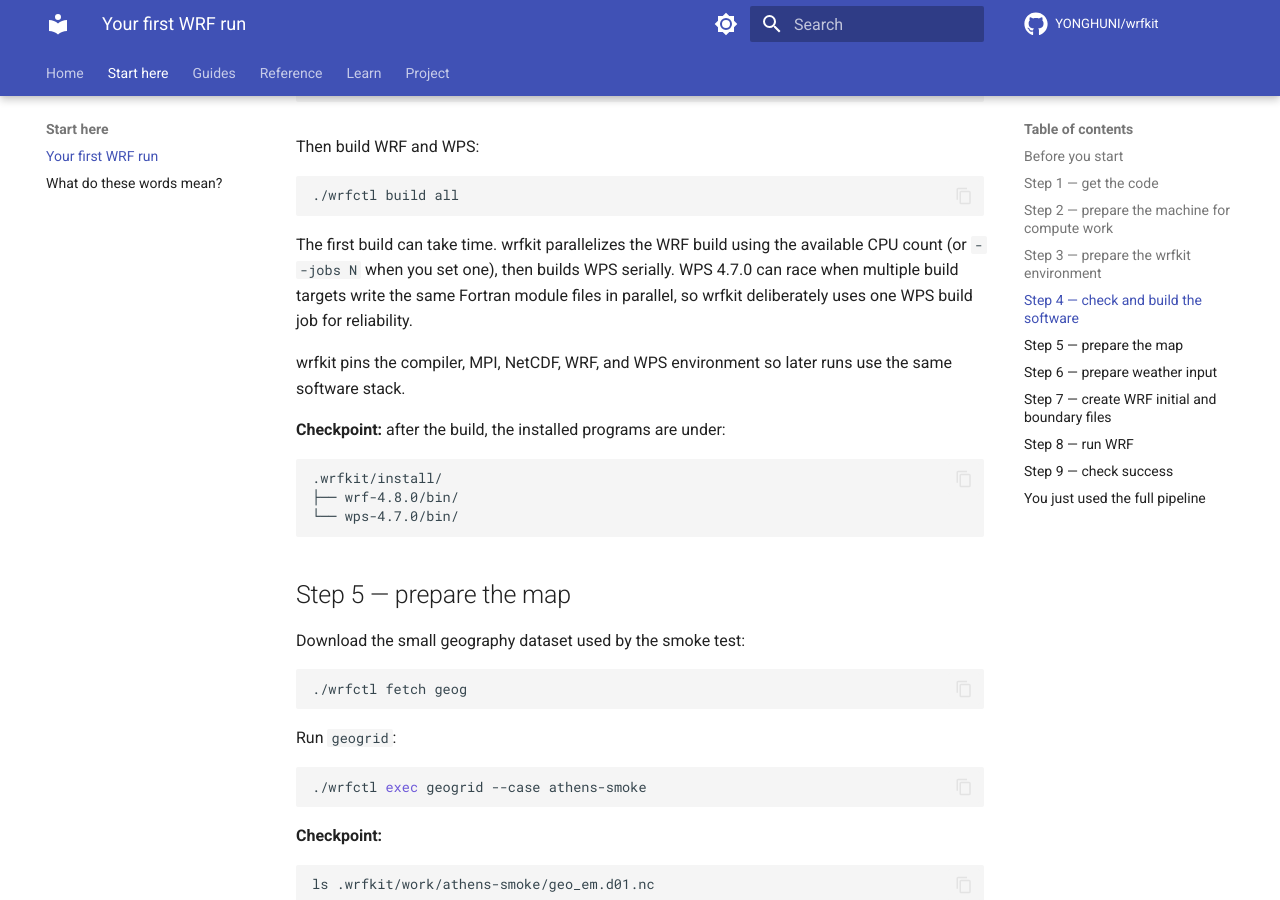
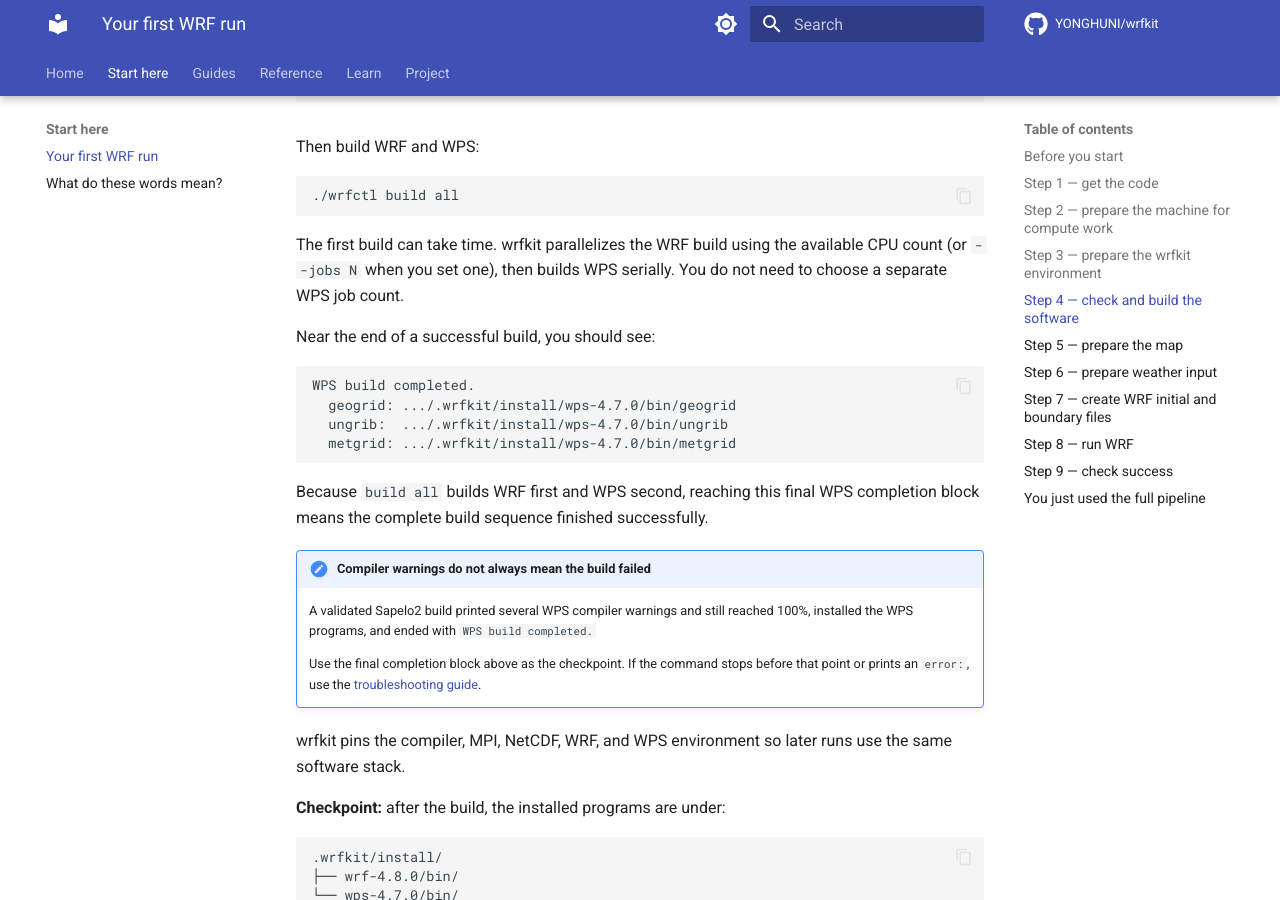
Before and after one commit to YONGHUNI/wrfkit, an MkDocs documentation site: the page built from docs/tutorials/first-run.md, in a window 1280 px wide and 900 px high, scrolled down 3591 px. Built offline with MkDocs 1.6.1 and Material for MkDocs 9.7.7, drawn with Linux system fonts in a browser that asks for light colours; comment, search, counter and statistics services are not loaded.

Commit message:
docs: add validated build output checkpoints

````diff
--- a/docs/tutorials/first-run.md
+++ b/docs/tutorials/first-run.md
@@ -327,9 +327,28 @@ Then build WRF and WPS:
 
 The first build can take time. wrfkit parallelizes the WRF build using the
 available CPU count (or `--jobs N` when you set one), then builds WPS
-serially. WPS 4.7.0 can race when multiple build targets write the same
-Fortran module files in parallel, so wrfkit deliberately uses one WPS build
-job for reliability.
+serially. You do not need to choose a separate WPS job count.
+
+Near the end of a successful build, you should see:
+
+```text
+WPS build completed.
+  geogrid: .../.wrfkit/install/wps-4.7.0/bin/geogrid
+  ungrib:  .../.wrfkit/install/wps-4.7.0/bin/ungrib
+  metgrid: .../.wrfkit/install/wps-4.7.0/bin/metgrid
+```
+
+Because `build all` builds WRF first and WPS second, reaching this final WPS
+completion block means the complete build sequence finished successfully.
+
+!!! note "Compiler warnings do not always mean the build failed"
+    A validated Sapelo2 build printed several WPS compiler warnings and still
+    reached 100%, installed the WPS programs, and ended with
+    `WPS build completed.`
+
+    Use the final completion block above as the checkpoint. If the command
+    stops before that point or prints an `error:`, use the
+    [troubleshooting guide](../troubleshooting.md).
 
 wrfkit pins the compiler, MPI, NetCDF, WRF, and WPS environment so later runs
 use the same software stack.
````
Also changed, not shown: docs/validation.md (+21 -2 lines).
